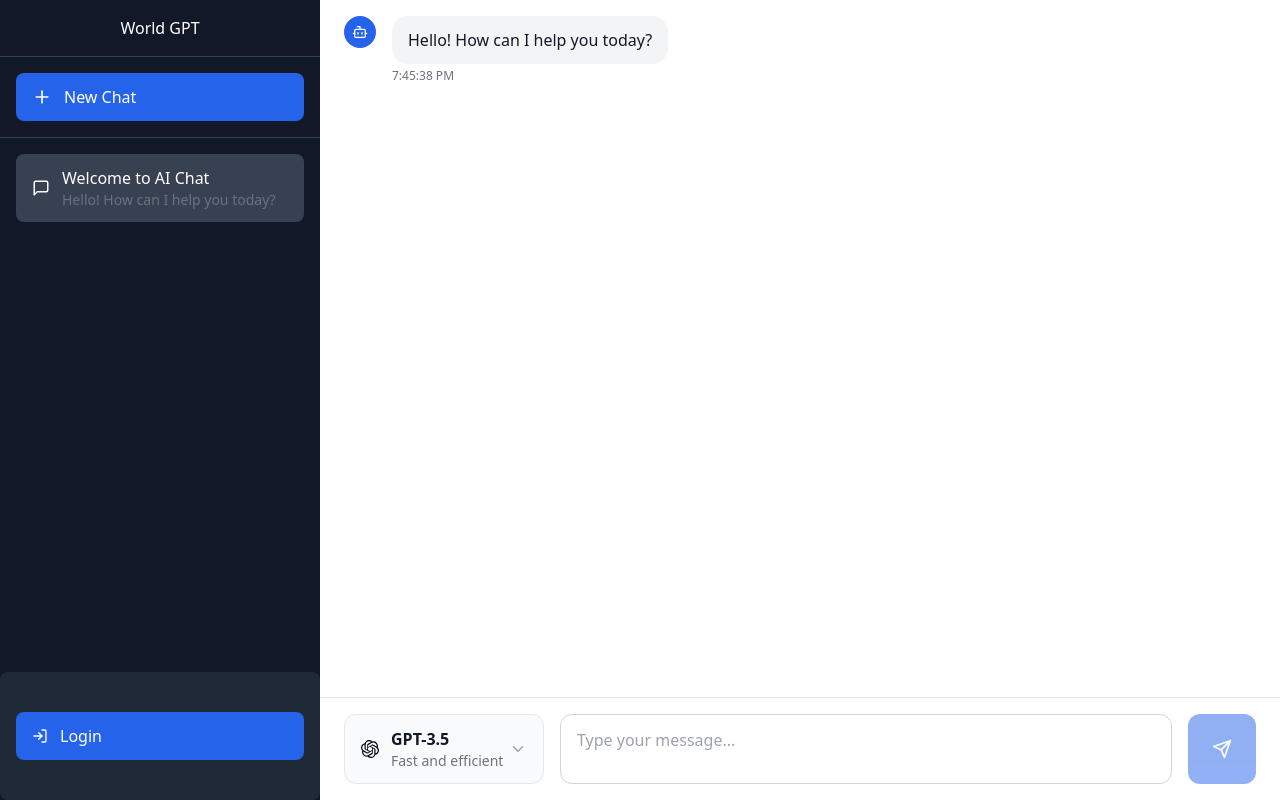
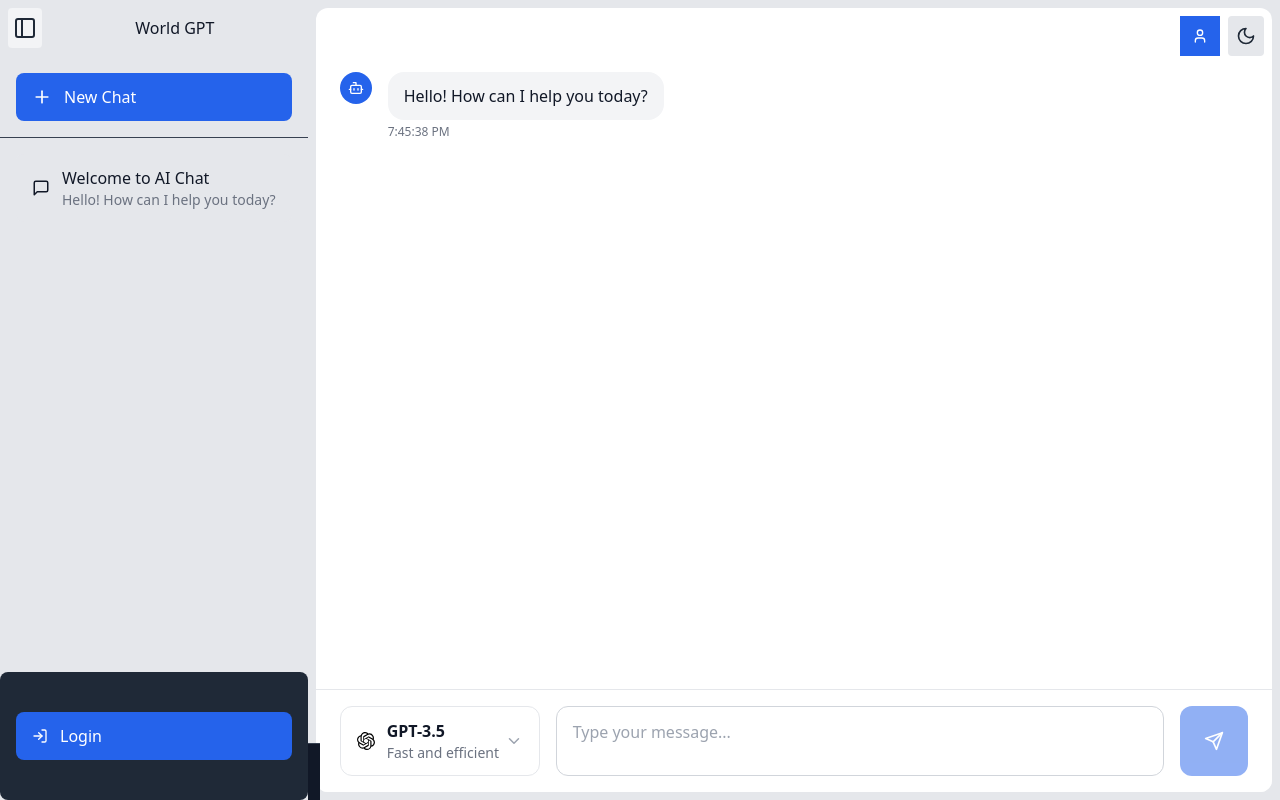
Before and after one commit to Samuel-Fava/AI-worldgpt, a React (Vite) app: page / in a window 1280 px wide. Both pictures are taken after a click on the button "Get Started". Built offline with nearby package versions, Linux system fonts and the light colour scheme.

Commit message:
update bug

```diff
--- a/src/App.tsx
+++ b/src/App.tsx
@@ -41,6 +41,7 @@
   const [isTyping, setIsTyping] = useState(false);
   const [freeMessageCount, setFreeMessageCount] = useState(0);
   const [isFirstTime, setIsFirstTime] = useState(true);
+  const [isSidebarshow, setIsSidebarShow] = useState(true);
   const [userPlan, setUserPlan] = useState<'free' | 'premium'>('free');
 
   // Define free and premium models
@@ -622,7 +623,7 @@
         <Dashboard onGetStarted={() => setIsFirstTime(false)} />
       ) : (
         <>
-          <Sidebar
+          {isSidebarshow ? <Sidebar
             user={user ? {
               id: user.id,
               name: `${user.firstName} ${user.lastName}`,
@@ -640,8 +641,10 @@
             handleEditConversation={handleEditConversation}
             onProfileClick={handleProfileClick}
             onAuthModalOpen={() => setIsAuthModalOpen(true)}
+            setSidebarstatus={() => setIsSidebarShow(!isSidebarshow)}
+            sidebarStatus={isSidebarshow}
           // onDeleteConversation={handleDeleteConversation}
-          />
+          /> : <></>}
 
           {/* Login button below sidebar for non-logged users */}
           {!user && (
@@ -666,6 +669,8 @@
               messages={activeConversation?.messages || []}
               onSendMessage={handleSendMessage}
               isTyping={isTyping}
+              setSidebarstatus={() => setIsSidebarShow(!isSidebarshow)}
+              sidebarStatus={isSidebarshow}
             />
           }
 
--- a/src/components/ChatArea.tsx
+++ b/src/components/ChatArea.tsx
@@ -1,9 +1,10 @@
 import React, { useState, useRef, useEffect } from 'react';
-import { Send, Bot, User, ChevronDown, Crown } from 'lucide-react';
+import { Send, Bot, User, ChevronDown, Crown, PanelLeft} from 'lucide-react';
 import { BsStars  } from 'react-icons/bs';
 import { SiOpenai } from "react-icons/si";
 import ClaudeAIIcon from "./ClaudeAIIcon";
 import DeepSeekAIIcon from './DeepSeekAIIcon';
+import ThemeToggle from './ThemeToggle';
 
 interface Message {
   id: string;
@@ -13,19 +14,10 @@
   model: string;
 }
 
-interface User {
-  id: string;
-  firstName: string;
-  lastName: string;
-  email: string;
-  plan: 'free' | 'premium';
-  createdAt: Date;
-}
-
 interface ChatAreaProps {
   selectedModel: string;
   onModelSelect: (model: string) => void;
-  user: User | null;
+  user: { id: string; firstName: string; lastName: string; email: string; plan: "free" | "premium"; createdAt: Date; } | null;
   freeMessageCount: number;
   freeMessageLimit: number;
   onAuthModalOpen: () => void;
@@ -56,6 +48,9 @@
   messages,
   onSendMessage,
   isTyping,
+  setSidebarstatus,
+  sidebarStatus,
+  onProfileClick,
 }) => {
   const [input, setInput] = useState('');
   const [isModelDropdownOpen, setIsModelDropdownOpen] = useState(false);
@@ -99,7 +94,43 @@
   };
 
   return (
-    <div className="flex-1 flex flex-col bg-white lg:ml-0 ml-0">
+
+    <div className="bg-gray-200 dark:bg-gray-900 text-black dark:text-white w-full h-full p-2 transition-colors duration-300">
+    <div className="flex-1 rounded-xl bg-white dark:bg-gray-800 w-full h-full flex flex-col overflow-hidden relative transition-colors duration-300">
+
+      { sidebarStatus ?
+      <div className='flex justify-end'>
+        <div className='flex justify-content'>
+          <div
+            className="w-10 h-10 bg-blue-600 mt-2 mr-2 flex items-center justify-center cursor-pointer"
+            onClick={onProfileClick}
+            title="View Profile"
+          >
+            <User size={16} className="text-white" />
+          </div>
+          <ThemeToggle/>
+        </div>
+      </div> :
+      <div className='flex justify-between'>
+        <button
+          className="w-10 h-10 flex items-center justify-center ml-2 mt-2 bg-gray-100 dark:bg-gray-800 text-gray-800 dark:text-gray-100 hover:bg-gray-200 dark:hover:bg-gray-700 rounded transition-colors"
+          onClick={setSidebarstatus}
+          title="Toggle Sidebar"
+        >
+          <PanelLeft size={24} />
+        </button>
+        <div className='flex justify-content'>
+          <div
+            className="w-10 h-10 bg-blue-600 mt-2 mr-2 rounded-full flex items-center justify-center cursor-pointer"
+            onClick={onProfileClick}
+            title="View Profile"
+          >
+            <User size={16} className="text-white" />
+          </div>
+          <ThemeToggle/>
+        </div>
+      </div>}
+      {/* <button className='w-10 h-10' onClick={setSidebarstatus}>12345</button> */}
       {/* Header
       <div className="px-6 py-4 border-b border-gray-200 bg-white/80 backdrop-blur-sm">
         <div className="flex items-center gap-3">
@@ -144,13 +175,11 @@
               )}
 
               <div className={`max-w-3xl ${message.sender === 'user' ? 'order-first' : ''}`}>
-                <div
-                  className={`px-4 py-3 rounded-2xl ${
-                    message.sender === 'user'
-                      ? 'bg-blue-600 text-white ml-auto'
-                      : 'bg-gray-100 text-gray-900'
-                  }`}
-                >
+                <div className={`px-4 py-3 rounded-2xl ${
+                  message.sender === 'user'
+                    ? 'bg-blue-600 text-white ml-auto'
+                    : 'bg-gray-100 dark:bg-gray-700 text-gray-900 dark:text-white'
+                }`}>
                   <p className="whitespace-pre-wrap">{message.content}</p>
                 </div>
                 <div className={`text-xs text-gray-500 mt-1 ${
@@ -180,7 +209,7 @@
                 })()
               }
             </div>
-            <div className="bg-gray-100 px-4 py-3 rounded-2xl">
+            <div className="bg-gray-100 dark:bg-gray-700 px-4 py-3 rounded-2xl">
               <div className="flex space-x-1">
                 <div className="w-2 h-2 bg-gray-400 rounded-full animate-bounce"></div>
                 <div className="w-2 h-2 bg-gray-400 rounded-full animate-bounce" style={{ animationDelay: '0.1s' }}></div>
@@ -194,25 +223,25 @@
       </div>
 
       {/* Input */}
-      <div className="px-6 py-4 border-t border-gray-200 bg-white">
+      <div className="px-6 py-4 border-t border-gray-200 dark:border-gray-600 bg-white dark:bg-gray-800 transition-colors">
             <form onSubmit={handleSubmit} className="flex gap-4">
         {/* Model Selector */}
         <div className="flex gap-4 items-start">
           <div className="relative">
             <button
               onClick={() => setIsModelDropdownOpen(!isModelDropdownOpen)}
-              className="flex items-center justify-between px-4 py-3 bg-gray-50 border border-gray-200 rounded-xl hover:bg-gray-100 transition-colors min-w-[200px]"
+              className="flex items-center justify-between px-4 py-3 bg-white dark:bg-gray-800 border border-gray-200 dark:border-gray-700 rounded-xl hover:bg-gray-50 dark:hover:bg-gray-700 transition-colors min-w-[200px] text-gray-900 dark:text-white"
             >
               <div className="flex items-center gap-3">
                 {selectedModelData.icon ? React.createElement(selectedModelData.icon, { size: 18, color: "black" }) : <Bot size={18} />}
                 <div className="text-left">
-                  <div className="font-semibold text-gray-900 flex items-center gap-2">
+                  <div className="font-semibold text-gray-900 flex items-center gap-2 dark:text-white">
                     {selectedModelData.name}
                     {selectedModelData.type === 'premium' && (
                       <Crown size={14} className="text-yellow-600" />
                     )}
                   </div>
-                  <div className="text-sm text-gray-500">{selectedModelData.description}</div>
+                  <div className="text-sm text-gray-500 dark:text-gray-400">{selectedModelData.description}</div>
                 </div>
               </div>
               <ChevronDown size={18} className={`transform transition-transform text-gray-400 ${
@@ -221,23 +250,23 @@
             </button>
 
             {isModelDropdownOpen && (
-              <div className="absolute bottom-full left-0 mb-2 bg-white border border-gray-200 rounded-xl shadow-xl z-10 min-w-[300px] max-h-60 overflow-y-auto">
+              <div className="absolute bottom-full left-0 mb-2 bg-white dark:bg-gray-900 border border-gray-200 dark:border-gray-700 rounded-xl shadow-xl z-10 min-w-[300px] max-h-60 overflow-y-auto text-gray-900 dark:text-white transition-colors">
                 <div className="p-2">
-                  <div className="text-xs font-semibold text-gray-500 uppercase tracking-wide px-3 py-2">
+                  <div className="text-xs font-semibold text-gray-500 dark:text-gray-400 uppercase tracking-wide px-3 py-2">
                     Free Models
                   </div>
                   {AI_MODELS.filter(model => model.type === 'free').map((model) => (
                     <button
                       key={model.id}
                       onClick={() => handleModelSelect(model.id)}
-                      className={`w-full px-3 py-3 text-left hover:bg-gray-50 transition-colors flex items-center gap-3 rounded-lg ${
-                        selectedModel === model.id ? 'bg-blue-50 border border-blue-200' : ''
-                      }`}
+                      className={`w-full px-3 py-3 text-left bg-white dark:bg-gray-900 hover:bg-gray-50 dark:hover:bg-gray-800 border border-transparent ${
+                        selectedModel === model.id ? 'bg-blue-50 dark:bg-blue-900 border-blue-200 dark:border-blue-600' : ''
+                      } transition-colors flex items-center gap-3 rounded-lg text-gray-900 dark:text-white`}
                     >
                       {model.icon ? React.createElement(model.icon, { size: 16, className: 'text-gray-600' }) : <Bot size={16} className="text-gray-600" />}
                       <div className="flex-1">
-                        <div className="font-semibold text-gray-900">{model.name}</div>
-                        <div className="text-sm text-gray-500">{model.description}</div>
+                        <div className="font-semibold text-gray-900 dark:text-white">{model.name}</div>
+                        <div className="text-sm text-gray-500 dark:text-gray-400">{model.description}</div>
                       </div>
                     </button>
                   ))}
@@ -249,17 +278,17 @@
                     <button
                       key={model.id}
                       onClick={() => handleModelSelect(model.id)}
-                      className={`w-full px-3 py-3 text-left hover:bg-gray-50 transition-colors flex items-center gap-3 rounded-lg ${
-                        selectedModel === model.id ? 'bg-blue-50 border border-blue-200' : ''
-                      } ${!user ? 'opacity-75' : ''}`}
+                      className={`w-full px-3 py-3 text-left bg-white dark:bg-gray-900 hover:bg-gray-50 dark:hover:bg-gray-800 border border-transparent ${
+                        selectedModel === model.id ? 'bg-blue-50 dark:bg-blue-900 border-blue-200 dark:border-blue-600' : ''
+                      } transition-colors flex items-center gap-3 rounded-lg text-gray-900 dark:text-white`}
                     >
                       {model.icon ? React.createElement(model.icon, { size: 16, className: 'text-black-600', color: 'black' }) : <Bot size={16} className="text-gray-600" />}
                       <div className="flex-1">
-                        <div className="font-semibold text-gray-900 flex items-center gap-2">
+                        <div className="font-semibold text-gray-900 flex items-center gap-2 dark:text-white">
                           {model.name}
                           <Crown size={14} className="text-yellow-600" />
                         </div>
-                        <div className="text-sm text-gray-500">{model.description}</div>
+                        <div className="text-sm text-gray-500 dark:text-gray-400">{model.description}</div>
                       </div>
                       {!user && (
                         <div className="text-xs bg-blue-100 text-blue-700 px-2 py-1 rounded-full">
@@ -281,7 +310,7 @@
               onChange={(e) => setInput(e.target.value)}
               onKeyPress={handleKeyPress}
               placeholder="Type your message..."
-              className="w-full h-full px-4 py-[14px] border border-gray-300 rounded-xl focus:ring-2 focus:ring-blue-500 focus:border-transparent outline-none resize-none max-h-32 min-h-[48px] leading-snug"
+              className="w-full h-full px-4 py-[14px] border border-gray-300 dark:border-gray-600 bg-white dark:bg-gray-900 text-black dark:text-white rounded-xl focus:ring-2 focus:ring-blue-500 focus:border-transparent outline-none resize-none max-h-32 min-h-[48px] leading-snug"
               rows={1}
             />
           </div>
@@ -308,5 +337,6 @@
         )}
       </div>
     </div>
+    </div>
   );
 };
--- a/src/components/Sidebar.tsx
+++ b/src/components/Sidebar.tsx
@@ -1,5 +1,5 @@
 import React, { useState } from 'react';
-import { Plus, MessageSquare, Settings, LogOut, ChevronDown, Bot, User, LogIn } from 'lucide-react';
+import { Plus, MessageSquare, Settings, LogOut, ChevronDown, Bot, User, LogIn, PanelLeft } from 'lucide-react';
 
 interface SidebarProps {
   user: { id: string; name: string; email: string; plan: "free" | "premium"; createdAt: string; } | null;
@@ -31,6 +31,8 @@
   freeMessageLimit,
   freeMessageCount,
   handleEditConversation,
+  sidebarStatus,
+  setSidebarstatus,
 }) => {
   const [isMobileMenuOpen, setIsMobileMenuOpen] = useState(false);
   const [input, setInput] = useState('');
@@ -48,11 +50,22 @@
       )}
 
       {/* Sidebar */}
-      <div className={`fixed lg:relative left-0 top-0 h-full w-80 bg-gray-900 flex flex-col z-50 transform transition-transform duration-300 ${isMobileMenuOpen ? 'translate-x-0' : '-translate-x-full lg:translate-x-0'
+      <div className={`fixed lg:relative left-0 top-0 h-full w-80 dark:bg-gray-900 bg-gray-200 flex flex-col z-50 transform transition-transform duration-300 ${isMobileMenuOpen ? 'translate-x-0' : '-translate-x-full lg:translate-x-0'
         }`}>
         {/* Header */}
-        <div className="p-4 border-b border-gray-700 text-center text-white" >
-          World GPT
+
+        <div className='flex justify-between'>
+          <button
+            className="w-10 h-10 flex items-center justify-center ml-2 mt-2 bg-gray-100 dark:bg-gray-800 text-gray-800 dark:text-gray-100 hover:bg-gray-200 dark:hover:bg-gray-700 rounded transition-colors"
+            onClick={setSidebarstatus}
+            title="Toggle Sidebar"
+          >
+            <PanelLeft size={24} />
+          </button>
+
+          <div className="p-4 border-b w-full border-gray-200 dark:border-gray-700 text-center text-gray-900 dark:text-white">
+            World GPT
+          </div>
         </div>
 
         <div className="p-4 border-b border-gray-700">
@@ -72,16 +85,17 @@
               <div key={conv.id} className="relative group">
                 <button
                   onClick={() => onConversationSelect(conv.id)}
-                  className={`w-full text-left px-4 py-3 rounded-lg transition-colors ${activeConversationId === conv.id
-                    ? 'bg-gray-700 text-white'
-                    : 'text-gray-300 hover:bg-gray-800'
-                    }`}
+                  className={`w-full text-left px-4 py-3 rounded-lg transition-colors ${
+                    activeConversationId === conv.id
+                      ? 'bg-gray-200 dark:bg-gray-700 text-gray-900 dark:text-white'
+                      : 'text-gray-700 dark:text-gray-300 hover:bg-gray-100 dark:hover:bg-gray-800'
+                  }`}
                 >
                   <div className="flex items-center gap-3">
                     <MessageSquare size={18} />
                     <div className="flex-1 min-w-0">
-                      <div className="font-medium truncate">{conv.title}</div>
-                      <div className="text-sm text-gray-500 truncate">{conv.lastMessage}</div>
+                      <div className="font-medium text-gray-900 dark:text-white truncate">{conv.title}</div>
+                      <div className="text-sm text-gray-500 dark:text-gray-400 truncate">{conv.lastMessage}</div>
                     </div>
                   </div>
                 </button>
@@ -96,7 +110,7 @@
             <div className="space-y-2">
               <button
                 onClick={handleStartSubscription}
-                className="w-full bg-blue-600 text-white px-4 py-2 rounded-lg hover:bg-blue-700 transition text-sm"
+                className="w-full bg-blue-600 text-white  px-4 py-2 rounded-lg hover:bg-blue-700 dark:hover:bg-blue-500 transition text-sm"
               >
                 Upgrade to Premium
               </button>
@@ -113,7 +127,7 @@
         {/* User Menu */}
         {user ? (
           <div className="p-4 border-t border-gray-700">
-            <div className="flex items-center gap-3 px-4 py-3 rounded-lg bg-gray-800">
+            <div className="flex items-center gap-3 px-4 py-3 rounded-lg bg-gray-100 dark:bg-gray-800">
               <div
                 className="w-8 h-8 bg-blue-600 rounded-full flex items-center justify-center cursor-pointer"
                 onClick={onProfileClick}
@@ -122,7 +136,7 @@
                 <User size={16} className="text-white" />
               </div>
               <div className="flex-1 min-w-0">
-                <div className="font-medium text-white truncate">{user.name}</div>
+                <div className="font-medium text-gray-900 dark:text-white truncate">{user.name}</div>
                 {/* <div className="text-sm text-gray-400 truncate">{user.email}</div> */}
                 <div className={`text-xs px-1 py-1 rounded-full ${user.plan === 'premium'
                     ? 'bg-yellow-600 text-yellow-100'
@@ -159,7 +173,7 @@
       {/* Mobile menu toggle */}
       <button
         onClick={() => setIsMobileMenuOpen(!isMobileMenuOpen)}
-        className="lg:hidden fixed top-4 left-4 z-30 p-2 bg-gray-900 text-white rounded-lg"
+        className="lg:hidden fixed top-4 left-4 z-30 p-2 bg-gray-200 dark:bg-gray-900 text-gray-900 dark:text-white rounded-lg"
       >
         <MessageSquare size={20} />
       </button>
--- /dev/null
+++ b/src/components/ThemeToggle.tsx
@@ -0,0 +1,37 @@
+// ThemeToggle.tsx
+import { Moon, Sun } from 'lucide-react';
+import { useEffect, useState } from 'react';
+
+export default function ThemeToggle() {
+  const [theme, setTheme] = useState<'light' | 'dark'>('light');
+
+  useEffect(() => {
+    // On mount, check localStorage or system preference
+    const savedTheme = localStorage.getItem('theme');
+    const prefersDark = window.matchMedia('(prefers-color-scheme: dark)').matches;
+
+    if (savedTheme === 'dark' || (!savedTheme && prefersDark)) {
+      document.documentElement.classList.add('dark');
+      setTheme('dark');
+    } else {
+      document.documentElement.classList.remove('dark');
+      setTheme('light');
+    }
+  }, []);
+
+  const toggleTheme = () => {
+    const newTheme = theme === 'light' ? 'dark' : 'light';
+    setTheme(newTheme);
+    document.documentElement.classList.toggle('dark');
+    localStorage.setItem('theme', newTheme);
+  };
+
+  return (
+    <button
+      onClick={toggleTheme}
+      className="p-2 rounded bg-gray-200 mr-2 mt-2 dark:bg-gray-700 text-gray-800 dark:text-gray-200"
+    >
+      {theme === 'light' ? <Moon size={20} /> : <Sun size={20} />}
+    </button>
+  );
+}
--- a/tailwind.config.js
+++ b/tailwind.config.js
@@ -1,5 +1,6 @@
 /** @type {import('tailwindcss').Config} */
 export default {
+    darkMode: 'class',
     content: ['./index.html', './src/**/*.{js,ts,jsx,tsx}'],
     theme: {
       extend: {},
```
